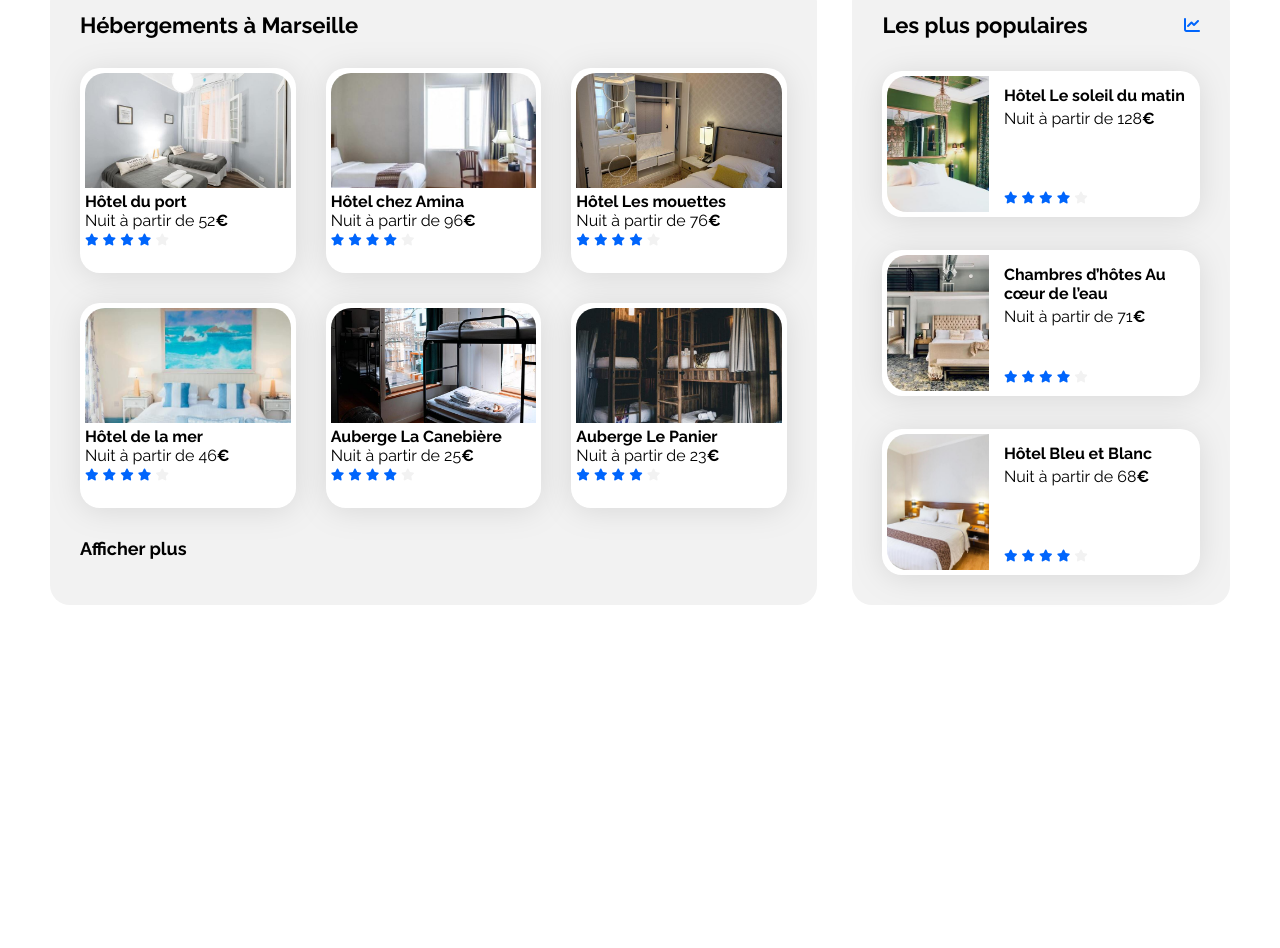
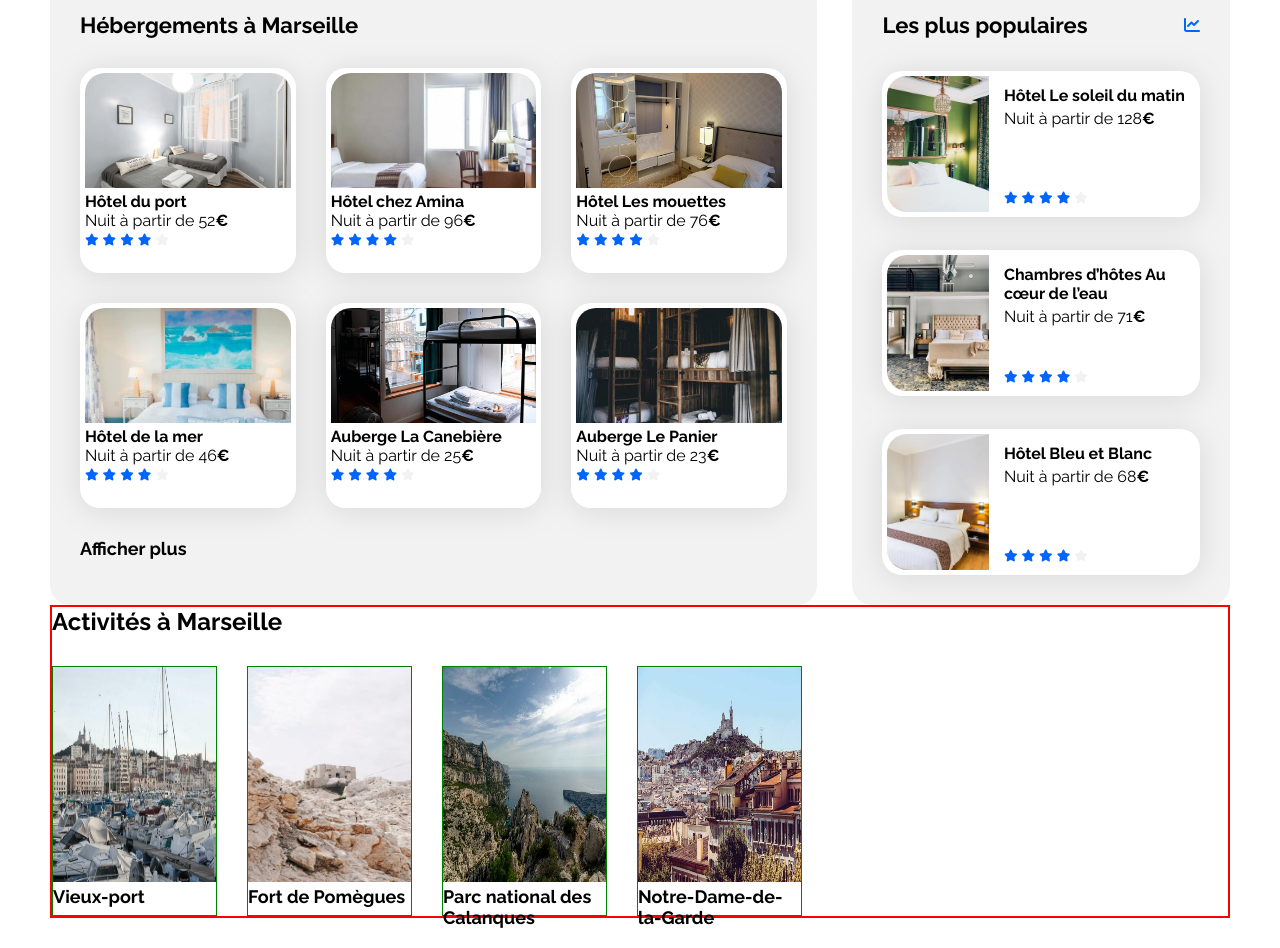
Before and after one commit to Xav84120/TL_P3_Booki, a plain HTML site: page index.html in a window 1280 px wide. Shown: the part 417-1365 px from the top of the page. Before the commit the page ends 1052 px from the top, so only its background shows below. Drawn offline with Linux system fonts and the light colour scheme.

Commit message:
Activtes en cours. Vignette OK. Voir pour h3

```diff
--- a/css/style.css
+++ b/css/style.css
@@ -331,6 +331,38 @@ header nav li:hover {
 
 /********** FIN Hebergements And Populaires ***********/
 
+/* DEBUT Activites */
+.activites {
+  border: 2px red solid;
+}
+.activites h2 {
+  margin-bottom: 30px;
+}
+
+.activites-grp-cards {
+  display: flex;
+  justify-content: flex-start;
+  align-items: center;
+  gap: 30px;
+}
+
+.activites-grp-cards a {
+  width: 100%;
+  max-width: 165px;
+}
+
+.activites-card {
+  border: 1px green solid;
+  height: 250px;
+}
+
+.activites-card img {
+  height: 215px;
+  width: 100%;
+}
+
+/* FIN Activites */
+
 /* Le code ci-dessous correspond à la version responsive uniquement */
 
 /****** Media queries ***********/
--- a/index.html
+++ b/index.html
@@ -423,6 +423,50 @@
           </section>
           <!-- FIN SECTION POPULAIRES -->
         </div>
+        <!-- DEBUT SECTION ACTIVITES -->
+        <section class="activites">
+          <h2>Activités à Marseille</h2>
+          <div class="activites-grp-cards">
+            <a href="#">
+              <article class="activites-card">
+                <img
+                  src="./images/activites/reno-laithienne.jpg"
+                  alt="Activites Vieux-Port"
+                />
+                <h3>Vieux-port</h3>
+              </article>
+            </a>
+            <a href="#">
+              <article class="activites-card">
+                <img
+                  src="./images/activites/paul-hermann.jpg"
+                  alt="Activites Fort de Pomègues"
+                />
+                <h3>Fort de Pomègues</h3>
+              </article>
+            </a>
+
+            <a href="#">
+              <article class="activites-card">
+                <img
+                  src="./images/activites/kilyan-sockalingum.jpg"
+                  alt="Activites Parc national des Calanques"
+                />
+                <h3>Parc national des Calanques</h3>
+              </article>
+            </a>
+            <a href="#">
+              <article class="activites-card">
+                <img
+                  src="./images/activites/florian-wehde.jpg"
+                  alt="Activites Notre-Dame-de-la-Garde"
+                />
+                <h3>Notre-Dame-de-la-Garde</h3>
+              </article>
+            </a>
+          </div>
+        </section>
+        <!-- FIN SECTION ACTIVITES -->
       </main>
       <!-- FIN MAIN -->
 
```
